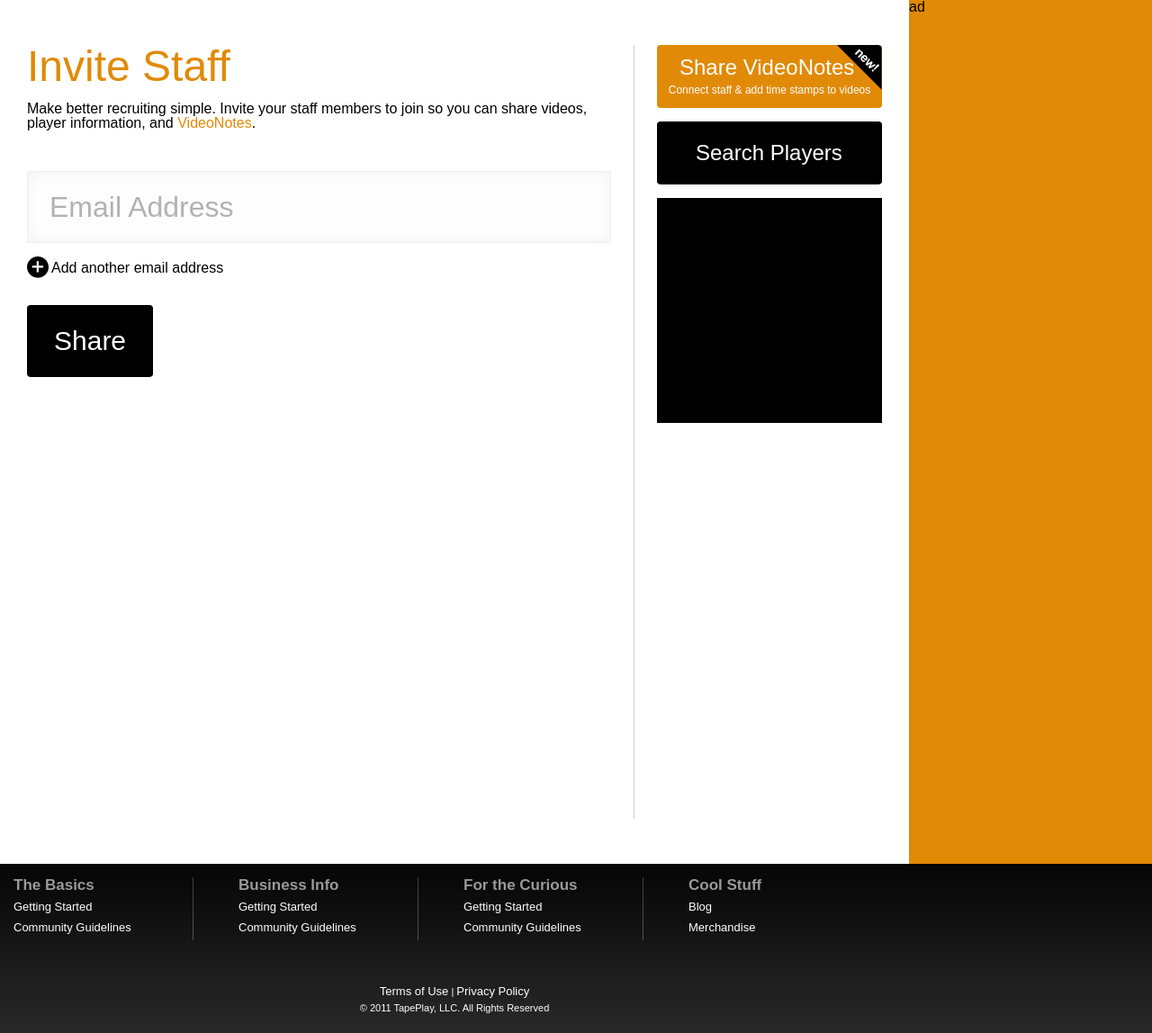
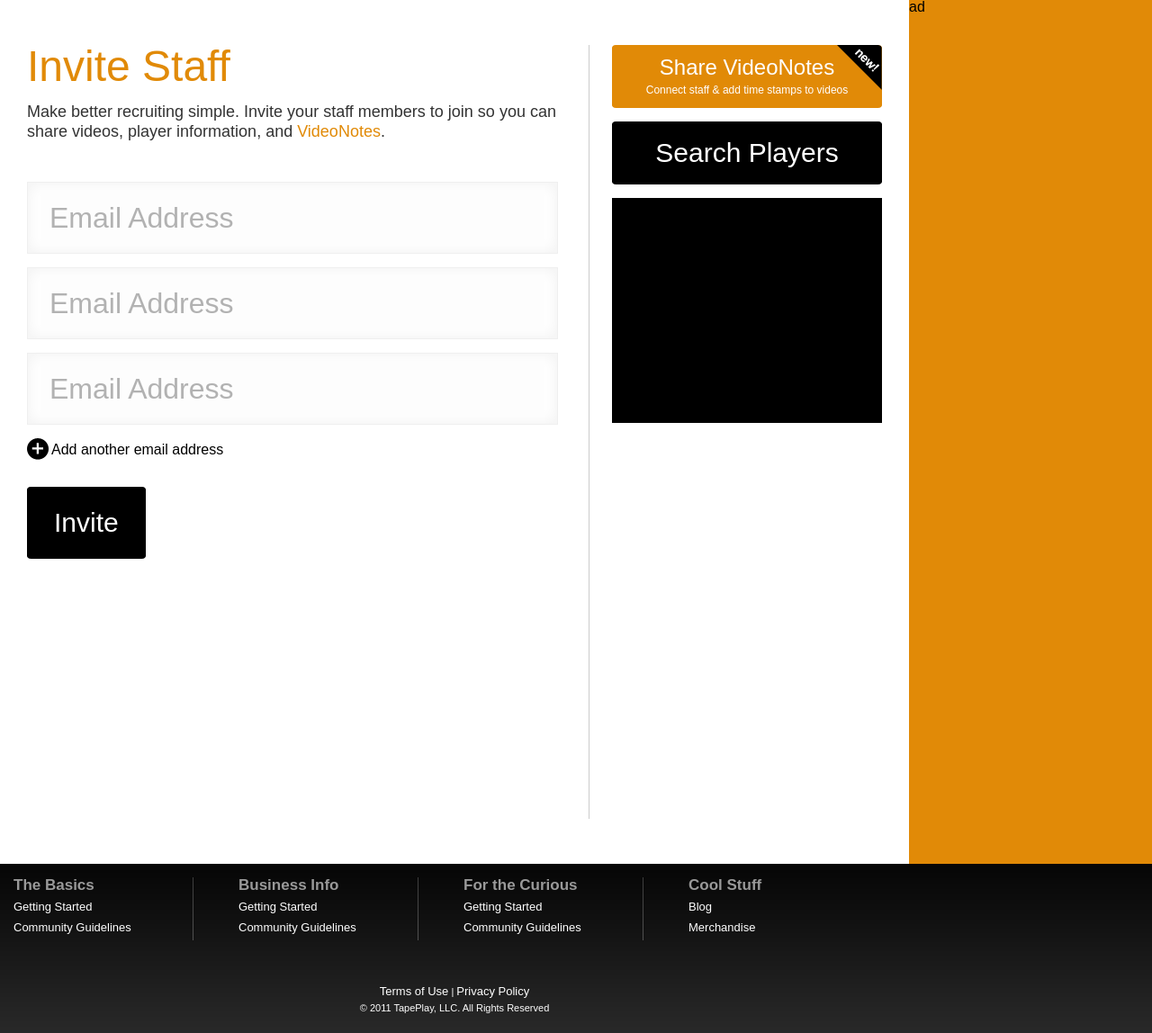
Before and after one commit to dasfisch/tapeplay, a PHP site: the page made by templates/invitestaff.php in a window 1280 px wide. Shown: the part 76-1224 px from the top of the page at 90% size. Run offline with PHP 8.4, Linux system fonts and the light colour scheme; the template is opened without the code that fills it, so the values that code supplies are empty.

Commit message:
Fixes for ticket:25, ticket:32, ticket:31, ticket:30, ticket:22, ticket:23

```diff
--- a/css/tapeplay.css
+++ b/css/tapeplay.css
@@ -1317,7 +1322,7 @@ a {
     min-height: 860px;
     overflow: hidden;
     padding-right: 24px;
-    width: 650px;
+    width: 600px;
 }
 
 #tapeplay #main #accountLeft h2 {
@@ -1364,6 +1369,9 @@ a {
 }
 
 #tapeplay #main #accountLeft p.invite {
+    color: #333;
+    font-size: 18px;
+    line-height: 22px;
     margin-bottom: 45px;
 }
 
@@ -1376,7 +1384,7 @@ a {
 }
 
 #tapeplay #main #accountLeft .chunk.invite .inputField .middle {
-    width: 619px;
+    width: 560px;
 }
 
 #tapeplay #main #accountLeft .addAnother {
@@ -1515,13 +1524,13 @@ a {
 #tapeplay #main #accountRight {
     float: left;
     padding-left: 25px;
-    width: 250px;
+    width: 300px;
 }
 
 #tapeplay #main #accountRight .bigButton {
     height: 70px;
     margin-bottom: 15px;
-    width: 250px;
+    width: 300px;
 }
 
 #tapeplay #main #accountRight .bigButton .bottomRight,
@@ -1546,8 +1555,8 @@ a {
     width: 50px;
 }
 
-#tapeplay #main #accountRight .bigButton .middle {
-    padding: 13px 10px 10px 10px;
+#tapeplay #main #accountRight .bigButton .middle.shift {
+    padding-top: 13px;
 }
 
 #tapeplay #main #accountRight .bigButton.black .middle h3 {
@@ -1558,7 +1567,7 @@ a {
 #tapeplay #main #accountRight .bigButton .middle h3 {
     font-size: 24px;
     margin-bottom: 7px;
-    margin-left: 15px;
+    text-align: center;
 }
 
 #tapeplay #main #accountRight .bigButton .middle p {
@@ -1568,17 +1577,14 @@ a {
 
 #tapeplay #main #accountRight .bigButton .middle .large.black{
     height: 70px;
-}
-
-#tapeplay #main #accountRight .ad250x250 {
-    background-color: #000;
-    float: left;
-    height: 250px;
-    width: 250px;
+    width: 300px;
 }
 
 /* Video Notes*/
 #tapeplay #main #accountLeft .videoNoteInfo {
+    color: #333;
+    font-size: 18px;
+    line-height: 22px;
     margin-bottom: 15px;
 }
 
@@ -2370,6 +2378,17 @@ a {
     width: 200px;
 }
 
+/*
+    poorly named; for some reason disappears when
+    class is called ad300x250; something in chrome?
+*/
+.ad250x250 {
+    background-color: #000;
+    float: left;
+    height: 250px;
+    width: 300px;
+}
+
 /* Checkmarks */
 .greenCheckMark {
     background-image: url('/media/images/greencheck.gif');
--- a/js/tapeplay.js
+++ b/js/tapeplay.js
@@ -131,6 +131,7 @@ jQuery(document).ready(function(){
             // if input is empty, reset value to default
             if (this.value.length == 0) {
                 this.value = v;
+                jQuery(this).css('color', '#b2b2b2');
             }
         })
         .focus(function () {
@@ -139,4 +140,8 @@ jQuery(document).ready(function(){
             jQuery(this).css('color', '#333333');
         });
     });
+
+    jQuery('.plusCircle').click(function() {
+
+    });
 });
--- a/templates/coachAccount.php
+++ b/templates/coachAccount.php
@@ -331,7 +331,7 @@
             <div class="topRight whiteBg"></div>
             <div class="bottomLeft whiteBg"></div>
             <div class="bottomRight whiteBg"></div>
-            <div class="middle large">
+            <div class="middle shift">
                 <h3>Share VideoNotes</h3>
                 <p>Connect staff &amp; add time stamps to videos</p>
             </div>
--- a/templates/connectstaff.php
+++ b/templates/connectstaff.php
@@ -35,7 +35,7 @@
             <div class="topRight whiteBg"></div>
             <div class="bottomLeft whiteBg"></div>
             <div class="bottomRight whiteBg"></div>
-            <div class="middle large">
+            <div class="middle shift">
                 <h3>Share VideoNotes</h3>
                 <p>Connect staff &amp; add time stamps to videos</p>
             </div>
@@ -45,8 +45,8 @@
             <div class="topRight whiteBg"></div>
             <div class="bottomLeft whiteBg"></div>
             <div class="bottomRight whiteBg"></div>
-            <div class="middle large">
-                <h3>Search Players</h3>
+            <div class="middle">
+                <input type="submit" value="Search Players" id="searchPlayers" class="large black" />
             </div>
         </div>
         <div class="ad250x250">
--- a/templates/invitestaff.php
+++ b/templates/invitestaff.php
@@ -5,6 +5,24 @@
             Make better recruiting simple. Invite your staff members to join so
             you can share videos, player information, and <a>VideoNotes</a>.
         </p>
+        <div class="chunk invite">
+            <div class="inputField">
+                <div class="left"></div>
+                <div class="middle">
+                    <input type="text" class="standard" name="email[]" value="Email Address" />
+                </div>
+                <div class="right"></div>
+            </div>
+        </div>
+        <div class="chunk invite">
+            <div class="inputField">
+                <div class="left"></div>
+                <div class="middle">
+                    <input type="text" class="standard" name="email[]" value="Email Address" />
+                </div>
+                <div class="right"></div>
+            </div>
+        </div>
         <div class="chunk invite">
             <div class="inputField">
                 <div class="left"></div>
@@ -26,7 +44,7 @@
             <div class="bottomLeft whiteBg"></div>
             <div class="bottomRight whiteBg"></div>
             <div class="middle">
-                <input type="submit" value="Share" id="sendSearch" class="large black" />
+                <input type="submit" value="Invite" id="invite" class="large black" />
             </div>
         </div>
     </div>
@@ -37,7 +55,7 @@
             <div class="topRight whiteBg"></div>
             <div class="bottomLeft whiteBg"></div>
             <div class="bottomRight whiteBg"></div>
-            <div class="middle large">
+            <div class="middle shift">
                 <h3>Share VideoNotes</h3>
                 <p>Connect staff &amp; add time stamps to videos</p>
             </div>
@@ -48,7 +66,7 @@
             <div class="bottomLeft whiteBg"></div>
             <div class="bottomRight whiteBg"></div>
             <div class="middle large">
-                <h3>Search Players</h3>
+                <input type="submit" value="Search Players" id="searchPlayers" class="large black" />
             </div>
         </div>
         <div class="ad250x250">
--- a/templates/invitestaffconf.php
+++ b/templates/invitestaffconf.php
@@ -17,7 +17,7 @@
             <div class="topRight whiteBg"></div>
             <div class="bottomLeft whiteBg"></div>
             <div class="bottomRight whiteBg"></div>
-            <div class="middle large">
+            <div class="middle shift">
                 <h3>Share VideoNotes</h3>
                 <p>Connect staff &amp; add time stamps to videos</p>
             </div>
@@ -28,7 +28,7 @@
             <div class="bottomLeft whiteBg"></div>
             <div class="bottomRight whiteBg"></div>
             <div class="middle large">
-                <h3>Search Players</h3>
+                <input type="submit" value="Search Players" id="serachPlayers" class="large black" />
             </div>
         </div>
         <div class="ad250x250">
--- a/templates/scoutacctoun.php
+++ b/templates/scoutacctoun.php
@@ -331,7 +331,7 @@
             <div class="topRight whiteBg"></div>
             <div class="bottomLeft whiteBg"></div>
             <div class="bottomRight whiteBg"></div>
-            <div class="middle large">
+            <div class="middle shift">
                 <h3>Share VideoNotes</h3>
                 <p>Connect staff &amp; add time stamps to videos</p>
             </div>
--- a/templates/videonotes.php
+++ b/templates/videonotes.php
@@ -1,6 +1,6 @@
 <div id="main">
     <div id="accountLeft">
-        <h2 class="videoNoteInfo">My VideoNotes</h2>
+        <h2 class="videoNotes">My VideoNotes</h2>
         <p class="videoNoteInfo">
             Here are your VideoNotes - a powerful recruiting tool that allows you
             to add time stamps and notes when you share videos. To view your entire
@@ -160,7 +160,7 @@
             <div class="topRight whiteBg"></div>
             <div class="bottomLeft whiteBg"></div>
             <div class="bottomRight whiteBg"></div>
-            <div class="middle large">
+            <div class="middle shift">
                 <h3>Share VideoNotes</h3>
                 <p>Connect staff &amp; add time stamps to videos</p>
             </div>
--- a/templates/videoupload.php
+++ b/templates/videoupload.php
@@ -27,8 +27,9 @@
                 </div>
                 <input type="file" class="uploader" onchange="this.form.fakeupload.value = this.value;" />
             </div>
+            <p class="asterisk error">*</p>
             <p class="error">
-                * We're sorry but you cannot upload this type of file. Video files must be AAC,
+                We're sorry but you cannot upload this type of file. Video files must be AAC,
                 AVI, 3GP, MOV, MP3, MP4, MPEG, OGG, WAV, WEBM, WMA, or WMV.
             </p>
         </div>
```
Also changed, not shown: other parts of css/tapeplay.css (+16 -8 lines), templates/passwordreset.php (+7 -3 lines).
